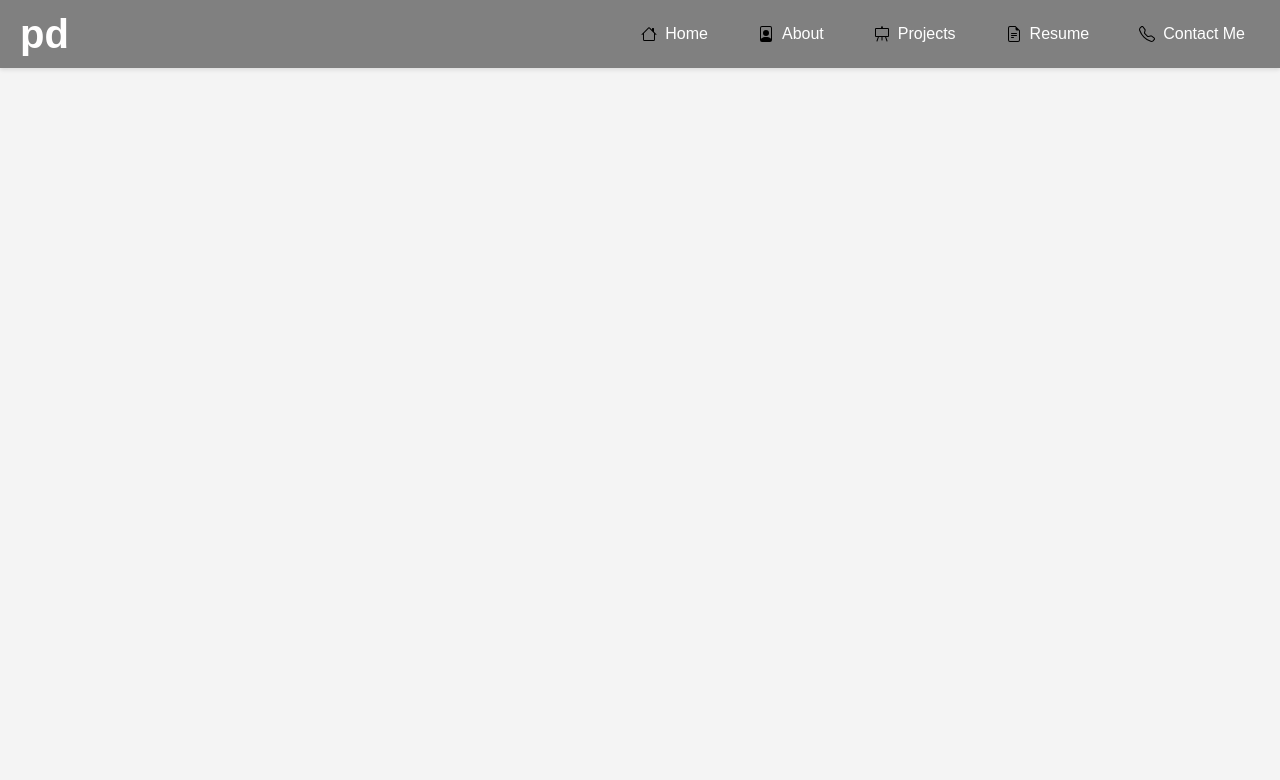
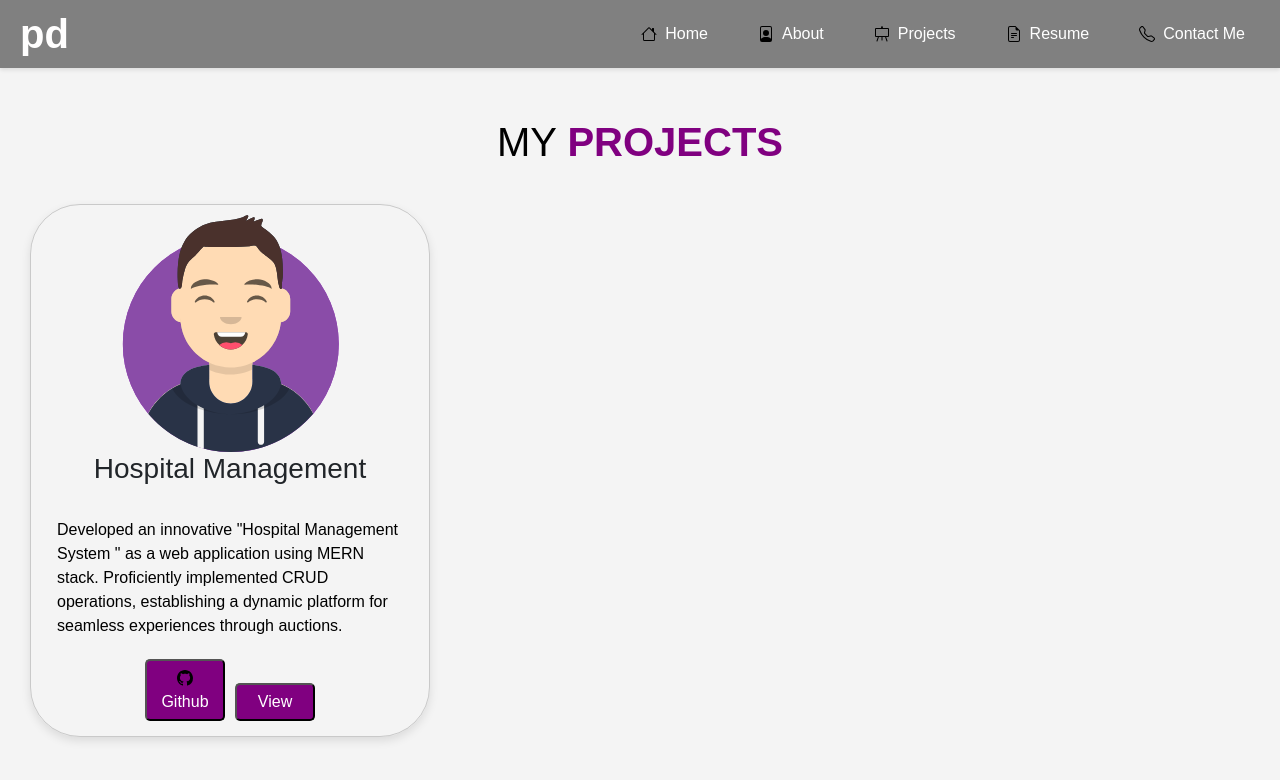
Before and after one commit to pranav02082003/Latest-Portfolio, a React (Create React App) app: page /projects in a window 1280 px wide. Shown: the top 780 px of the page. Built offline with nearby package versions, Linux system fonts and the light colour scheme.

Commit message:
added projects

```diff
--- a/src/App.js
+++ b/src/App.js
@@ -4,6 +4,7 @@
 import Home from './Components/Home/Home';
 import About from './Components/About/About';
 import { AnimatePresence } from "framer-motion";
+import Projects from './Components/Projects/Projects';
 
 
 function App() {
@@ -16,6 +17,7 @@
         <Routes location={location} key={location.pathname}>
           <Route path="/" element={<Home />} />
           <Route path="/about" element={<About />} />
+          <Route path="/projects" element={<Projects />} />
         </Routes>
       </AnimatePresence>
     </div>
--- a/src/Components/About/About.js
+++ b/src/Components/About/About.js
@@ -2,13 +2,13 @@
 import '../About/About.css'
 import HomeLogo from '../../Assets/home-main.svg'
 import Skills from './Skills'
-import {motion} from 'framer-motion'
+import { motion } from 'framer-motion'
 
 export default function About() {
     return (
         <div>
             <div>
-                <motion.h1 initial={{y:"100%"}} animate={{y:0}} exit={{y:"-100%"}} transition={{duration:0.25}} delay={0} className='about-mainheading'>ABOUT ME</motion.h1>
+                <motion.h1 initial={{ y: "100%" }} animate={{ y: 0 }} exit={{ y: "-100%" }} transition={{ duration: 0.25 }} delay={0} className='about-mainheading'>ABOUT ME</motion.h1>
                 <motion.div initial={{ y: "50px", opacity: 0 }} animate={{ y: 0, opacity: 1 }} exit={{ y: "-50px", opacity: 0, transition: { duration: 0.25, ease: "easeInOut", delay: 0 } }} transition={{ duration: 0.75, ease: "easeInOut" }} className='about-firstdiv'>
                     <div className='first-div card box-shadow about-card'>
                         <h3 className='main-content card-text '>KNOW WHO <span className='yellow'>I'M </span></h3>
@@ -24,10 +24,12 @@
                 </motion.div>
             </div>
             <div>
-            <h1 className='about-mainheading'>PROFESSIONAL<span className='yellow'> SKILLSET</span></h1>
-            <div>
-                <Skills/>
-            </div>
+                <div  className='about-mainheading'>
+                    <h1>PROFESSIONAL <span className='yellow'>SKILLSET</span></h1>
+                </div>
+                <div>
+                    <Skills />
+                </div>
             </div>
         </div>
     )
--- /dev/null
+++ b/src/Components/Projects/ProjectCard.js
@@ -0,0 +1,28 @@
+import React from 'react'
+import { Link } from 'react-router-dom'
+
+export default function ProjectCard(props) {
+    return (
+        <div>
+            <div className='project-maindiv'>
+                <div className='card card-style'>
+                    <div>
+                        <img src={props.imgPath} alt="Hospital-Management" />
+                    </div>
+                    <div className='card-title'>
+                        <h3>{props.heading}</h3>
+                    </div>
+                    <div className='card-body'>
+                        <span className='project-span'>{props.description}</span>
+                    </div>
+                    <div>
+                        <Link to={props.ghlink} ><button className='projects-button'><svg xmlns="http://www.w3.org/2000/svg" width="16" height="16" fill="currentColor" class="bi bi-github" viewBox="0 0 16 16">
+                            <path d="M8 0C3.58 0 0 3.58 0 8c0 3.54 2.29 6.53 5.47 7.59.4.07.55-.17.55-.38 0-.19-.01-.82-.01-1.49-2.01.37-2.53-.49-2.69-.94-.09-.23-.48-.94-.82-1.13-.28-.15-.68-.52-.01-.53.63-.01 1.08.58 1.23.82.72 1.21 1.87.87 2.33.66.07-.52.28-.87.51-1.07-1.78-.2-3.64-.89-3.64-3.95 0-.87.31-1.59.82-2.15-.08-.2-.36-1.02.08-2.12 0 0 .67-.21 2.2.82.64-.18 1.32-.27 2-.27s1.36.09 2 .27c1.53-1.04 2.2-.82 2.2-.82.44 1.1.16 1.92.08 2.12.51.56.82 1.27.82 2.15 0 3.07-1.87 3.75-3.65 3.95.29.25.54.73.54 1.48 0 1.07-.01 1.93-.01 2.2 0 .21.15.46.55.38A8.01 8.01 0 0 0 16 8c0-4.42-3.58-8-8-8" />
+                        </svg> Github</button></Link>
+                        <Link to={props.viewlink}><button className='projects-button'>View</button> </Link>
+                    </div>
+                </div>
+            </div>
+        </div>
+    )
+}
--- /dev/null
+++ b/src/Components/Projects/Projects.css
@@ -0,0 +1,31 @@
+.project-maindiv{
+    display: flex;
+    flex-direction: row;
+    flex-wrap: wrap;
+}
+
+.card-style{
+    display: flex;
+    align-items: center;
+    width: 400px;
+    margin: 30px;
+    padding: 10px;
+    border-radius: 50px;
+    box-shadow: 0 4px 10px rgba(0, 0, 0, 0.1);
+    background-color: transparent;
+    cursor: pointer;
+    transition: 0.3s ease-in-out;
+}
+
+.card-style:hover{
+    transform: scale(1.1);
+}
+
+.projects-button{
+    margin: 5px;
+    padding: 5px;
+    border-radius: 5px;
+    background-color: purple;
+    color: white;
+    width: 80px;
+}
--- /dev/null
+++ b/src/Components/Projects/Projects.js
@@ -0,0 +1,20 @@
+import React from 'react'
+import Hospital from '../../Assets/avatar.svg'
+import '../../Components/Projects/Projects.css'
+import ProjectCard from './ProjectCard'
+
+export default function Projects() {
+    return (
+        <div>
+            <div className='about-mainheading'>
+                <h1>MY <span className='yellow'>PROJECTS</span></h1>
+            </div>
+            <div className='project-maindiv'>
+                <ProjectCard imgPath={Hospital} heading='Hospital Management' description='Developed an innovative "Hospital Management System " as a
+web application using MERN stack. Proficiently implemented
+CRUD operations, establishing a dynamic platform for
+seamless experiences through auctions.' ghlink='https://github.com/pranav02082003/Hospital-front-end' viewlink='https://hospital-management-h3r1.onrender.com/'/>
+            </div>
+        </div>
+    )
+}
```
